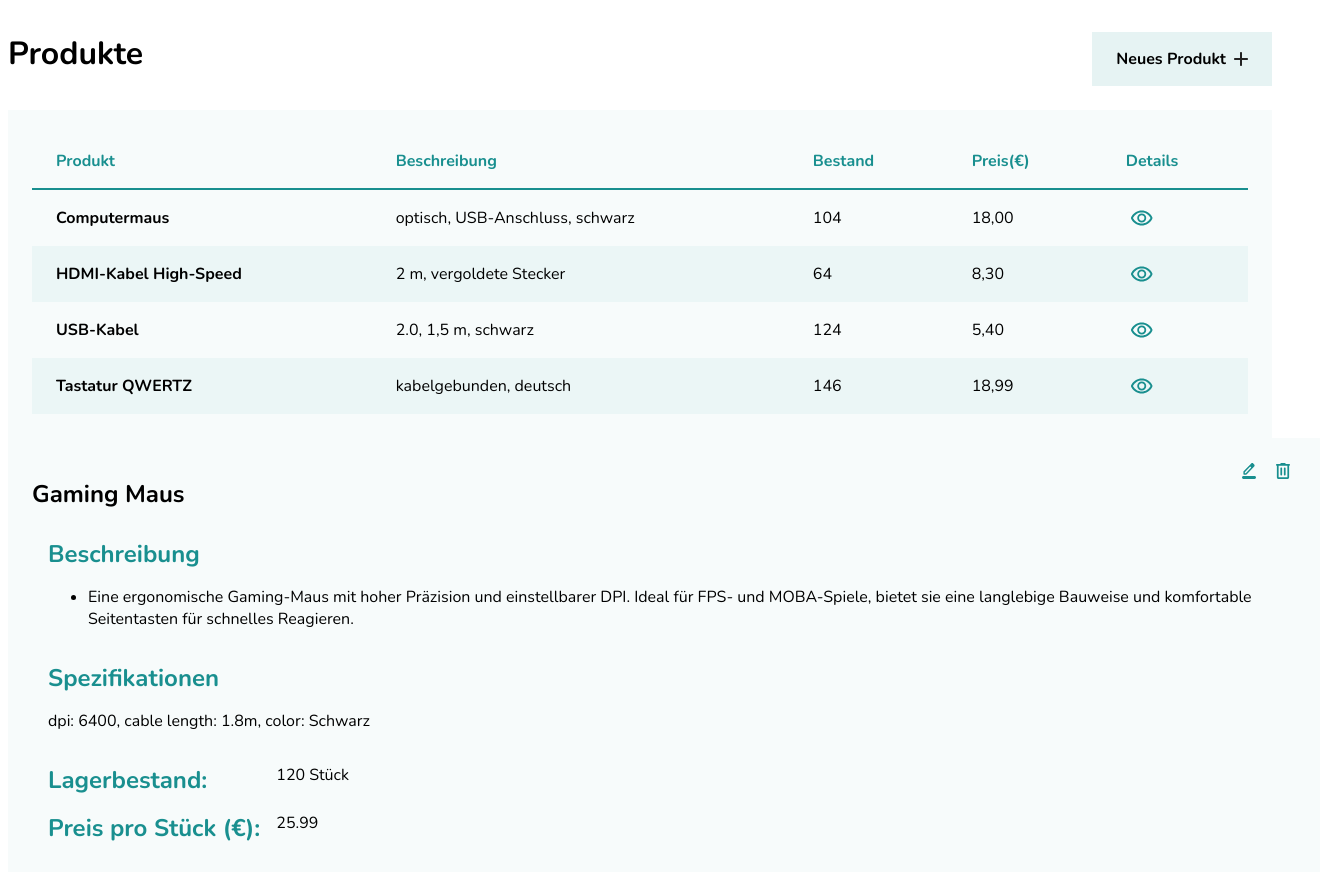
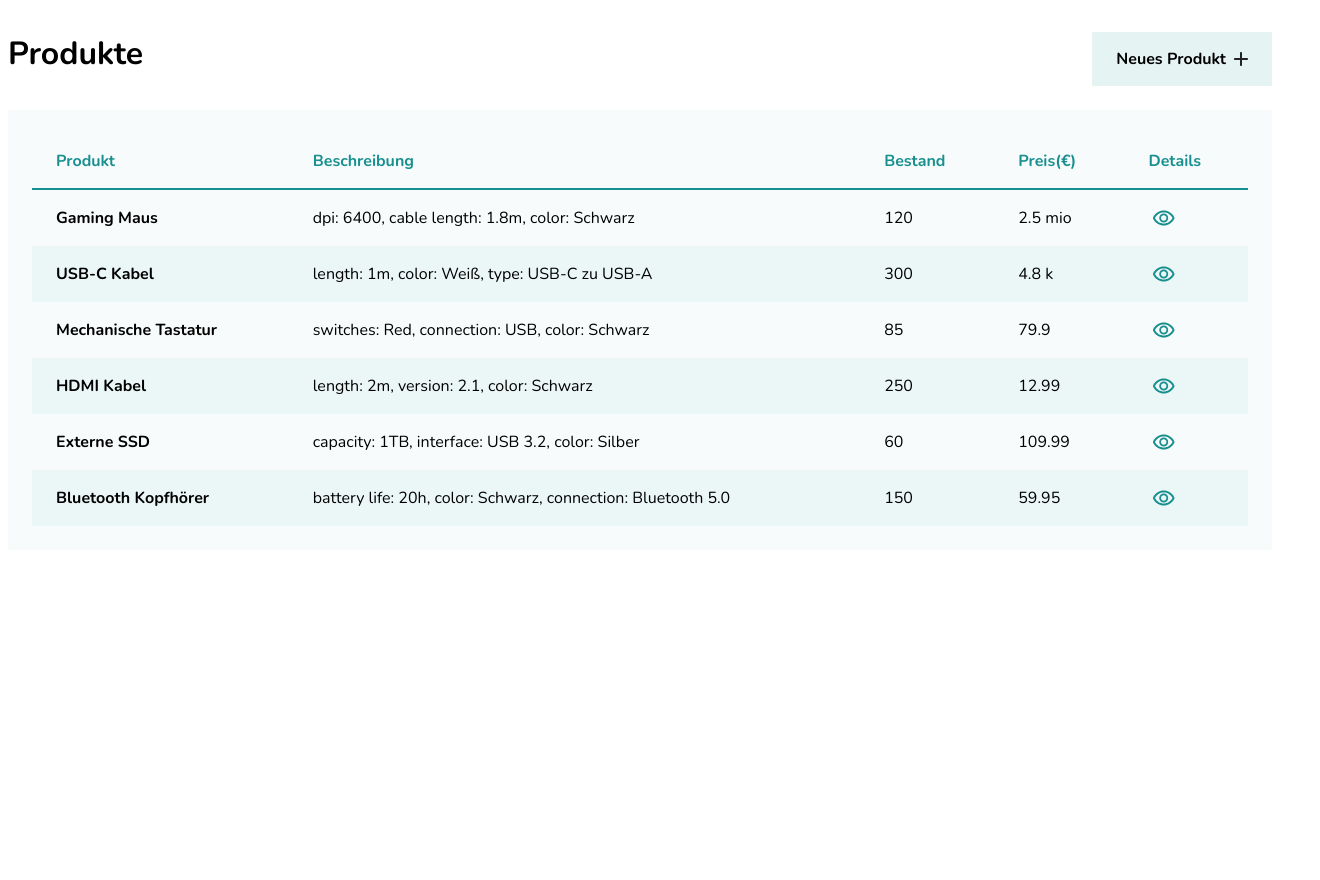
Before and after one commit to MirunaAgopian/Product-list, an Angular app: page / in a window 1280 px wide. Shown: the whole page, 1320 px wide, since content can reach past the window. After the commit the page ends 800 px from the top, so only its background shows below. Built offline with nearby package versions, Linux system fonts and the light colour scheme.

Commit message:
enhanced rendering of product list with angular control flow

```diff
--- a/src/app/app.html
+++ b/src/app/app.html
@@ -1,4 +1,4 @@
 <app-header></app-header>
 <app-product-list></app-product-list>
-<app-product-details></app-product-details>
+<!-- <app-product-details></app-product-details> -->
 <router-outlet />
--- a/src/app/layout/header/header.html
+++ b/src/app/layout/header/header.html
@@ -1,10 +1,42 @@
 <header class="main-header">
   <h1 class="main-header__title">Produkte</h1>
-  <a class="btn btn--primary">
-    <span>Neues Produkt</span>
-    <svg xmlns="http://www.w3.org/2000/svg" width="14" height="14" viewBox="0 0 14 14" fill="none">
-      <path
-        d="M6 8H1C0.716667 8 0.479167 7.90417 0.2875 7.7125C0.0958333 7.52083 0 7.28333
+  <a class="btn" [class.btn--primary]="path == ''" [class.btn--secondary]="path == 'detail'">
+    @if(path != "") {
+      <svg
+        xmlns="http://www.w3.org/2000/svg"
+        width="12"
+        height="12"
+        viewBox="0 0 12 12"
+        fill="none"
+      >
+        <path
+          d="M2.54678 6.94109H10.9176C11.1298 6.94109 11.3077 6.86736 11.4513
+6.71989C11.5948 6.57242 11.6666 6.38968 11.6666 6.17168C11.6666 5.95368 11.5948
+5.77094 11.4513 5.62347C11.3077 5.476 11.1298 5.40226 10.9176
+5.40226H2.54678L6.21719 1.63212C6.367 1.47824 6.43879 1.29871 6.43254 1.09353C6.4263
+0.888349 6.34827 0.708819 6.19846 0.554936C6.04865 0.413876 5.87387 0.34014 5.67412
+0.333728C5.47437 0.327316 5.29958 0.401052 5.14977 0.554936L0.205952
+5.63309C0.131045 5.71003 0.0779867 5.79338 0.0467758 5.88315C0.0155649 5.97291
+-4.1008e-05 6.06909 -4.1008e-05 6.17168C-4.1008e-05 6.27427 0.0155649 6.37044
+0.0467758 6.46021C0.0779867 6.54997 0.131045 6.63333 0.205952 6.71027L5.14977
+11.7884C5.2871 11.9295 5.45876 12 5.66475 12C5.87075 12 6.04865 11.9295 6.19846
+11.7884C6.34827 11.6345 6.42318 11.4518 6.42318 11.2402C6.42318 11.0286 6.34827
+10.8459 6.19846 10.692L2.54678 6.94109Z"
+          fill="#1C1B1F"
+        />
+      </svg>
+    }
+    <span>{{ btnTxt }}</span>
+    @if(path === "") {
+      <svg
+        xmlns="http://www.w3.org/2000/svg"
+        width="14"
+        height="14"
+        viewBox="0 0 14 14"
+        fill="none"
+      >
+        <path
+          d="M6 8H1C0.716667 8 0.479167 7.90417 0.2875 7.7125C0.0958333 7.52083 0 7.28333
 0 7C0 6.71667 0.0958333 6.47917 0.2875 6.2875C0.479167 6.09583 0.716667 6 1 6H6V1C6
 0.716667 6.09583 0.479167 6.2875 0.2875C6.47917 0.0958333 6.71667 0 7 0C7.28333 0
 7.52083 0.0958333 7.7125 0.2875C7.90417 0.479167 8 0.716667 8 1V6H13C13.2833 6
@@ -12,8 +44,9 @@
 7.52083 13.7125 7.7125C13.5208 7.90417 13.2833 8 13 8H8V13C8 13.2833 7.90417 13.5208
 7.7125 13.7125C7.52083 13.9042 7.28333 14 7 14C6.71667 14 6.47917 13.9042 6.2875
 13.7125C6.09583 13.5208 6 13.2833 6 13V8Z"
-        fill="#232323"
-      />
-    </svg>
+          fill="#232323"
+        />
+      </svg>
+    }
   </a>
 </header>
--- a/src/app/layout/header/header.ts
+++ b/src/app/layout/header/header.ts
@@ -6,4 +6,13 @@
   templateUrl: './header.html',
   styleUrl: './header.scss',
 })
-export class Header {}
+export class Header {
+    path = "";
+    btnTxt = "Neues Produkt";
+    ngOnInit(){
+      this.path = "";
+      if(this.path === "detail"){
+        this.btnTxt = "Zurück zur Liste";
+      }
+    }
+}
--- a/src/app/shared/components/product-list/product-list.html
+++ b/src/app/shared/components/product-list/product-list.html
@@ -10,34 +10,33 @@
       </tr>
     </thead>
     <tbody>
-      <tr role="link">
-        <td>Computermaus</td>
-        <td>optisch, USB-Anschluss, schwarz</td>
-        <td><span class="badge ok">104</span></td>
-        <td class="price">18,00</td>
-        <td><a class="btn--view" aria-label="Details anzeigen"></a></td>
-      </tr>
-      <tr role="link">
-        <td>HDMI-Kabel High-Speed</td>
-        <td>2 m, vergoldete Stecker</td>
-        <td><span class="badge low">64</span></td>
-        <td class="price">8,30</td>
-        <td><a class="btn--view" aria-label="Details anzeigen"></a></td>
-      </tr>
-      <tr role="link">
-        <td>USB-Kabel</td>
-        <td>2.0, 1,5 m, schwarz</td>
-        <td><span class="badge ok">124</span></td>
-        <td class="price">5,40</td>
-        <td><a class="btn--view" aria-label="Details anzeigen"></a></td>
-      </tr>
-      <tr routerLink="/edit">
-        <td>Tastatur QWERTZ</td>
-        <td>kabelgebunden, deutsch</td>
-        <td><span class="badge ok">146</span></td>
-        <td class="price">18,99</td>
-        <td><a class="btn--view" aria-label="Details anzeigen"></a></td>
-      </tr>
+      @for (item of list; track item.name; let i = $index) {
+        <tr role="link">
+          <td>{{ item.name }}</td>
+          <td>{{ item.specs }}</td>
+          <td>
+            <span class="badge ok">{{ item.stock }}</span>
+          </td>
+          <td class="price">
+            @switch (true) {
+              @case (item.price > 1000000) {
+                {{ item.price / 1000000}} mio
+              }
+              @case (item.price > 1000) {
+                {{ item.price / 1000}} k
+              }
+              @default {
+                {{ item.price }}
+              }
+            }
+          </td>
+          <td><a class="btn--view" aria-label="Details anzeigen"></a></td>
+        </tr>
+      } @empty {
+        <tr>
+          <td>There are no items in the list.</td>
+        </tr>
+      }
     </tbody>
   </table>
 </section>
```
